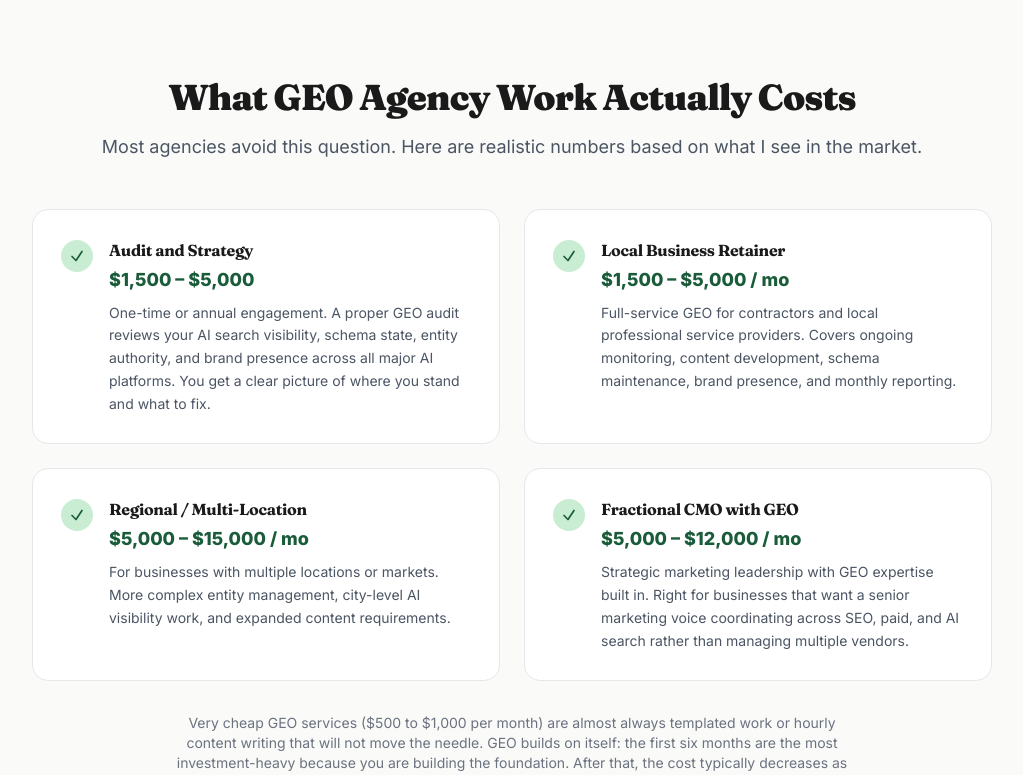
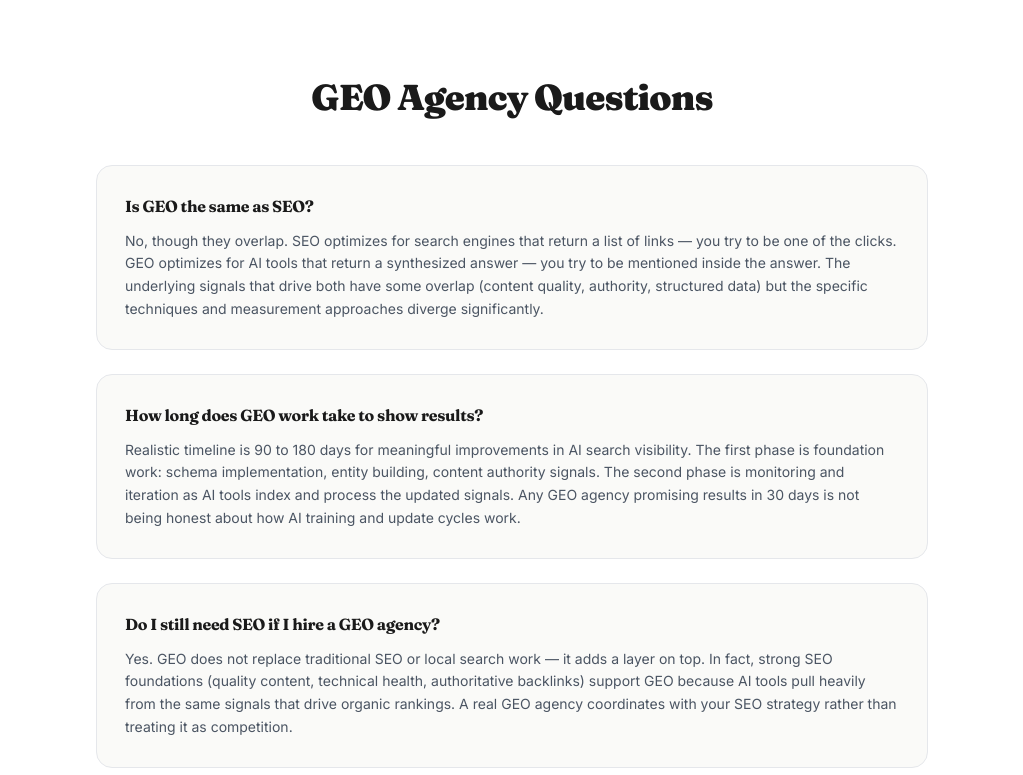
Before and after one commit to SequoiaGeo/next-website, a Next.js app: page /geo-agency in a window 1280 px wide. Shown: the part 5480-6255 px from the top of the page, without its empty margins (128-1151 px from the left). Built offline with nearby package versions, Linux system fonts and the light colour scheme; no server answers.

Commit message:
geo-agency: remove pricing section to match rest of site
No other service page has a standalone pricing section. Removing
keeps the page consistent and avoids anchoring expectations before
a conversation.

Co-Authored-By: Claude Sonnet 4.6 <noreply@anthropic.com>

```diff
--- a/src/app/geo-agency/page.tsx
+++ b/src/app/geo-agency/page.tsx
@@ -355,65 +355,6 @@ export default function GeoAgencyPage() {
         </div>
       </section>
 
-      {/* Pricing */}
-      <section className="bg-[#fafaf8] py-20">
-        <div className="mx-auto max-w-5xl px-6 lg:px-8">
-          <div className="text-center mb-12">
-            <h2 className="text-3xl font-extrabold tracking-tight text-[#1a1a1a] sm:text-4xl">
-              What GEO Agency Work Actually Costs
-            </h2>
-            <p className="mt-4 text-lg text-gray-600">
-              Most agencies avoid this question. Here are realistic numbers based on what I see in the market.
-            </p>
-          </div>
-          <div className="grid grid-cols-1 gap-6 sm:grid-cols-2">
-            {[
-              {
-                tier: "Audit and Strategy",
-                range: "$1,500 – $5,000",
-                desc: "One-time or annual engagement. A proper GEO audit reviews your AI search visibility, schema state, entity authority, and brand presence across all major AI platforms. You get a clear picture of where you stand and what to fix.",
-              },
-              {
-                tier: "Local Business Retainer",
-                range: "$1,500 – $5,000 / mo",
-                desc: "Full-service GEO for contractors and local professional service providers. Covers ongoing monitoring, content development, schema maintenance, brand presence, and monthly reporting.",
-              },
-              {
-                tier: "Regional / Multi-Location",
-                range: "$5,000 – $15,000 / mo",
-                desc: "For businesses with multiple locations or markets. More complex entity management, city-level AI visibility work, and expanded content requirements.",
-              },
-              {
-                tier: "Fractional CMO with GEO",
-                range: "$5,000 – $12,000 / mo",
-                desc: "Strategic marketing leadership with GEO expertise built in. Right for businesses that want a senior marketing voice coordinating across SEO, paid, and AI search rather than managing multiple vendors.",
-              },
-            ].map((item) => (
-              <div key={item.tier} className="rounded-2xl border border-gray-200 bg-white p-7">
-                <div className="flex items-start gap-4">
-                  <div className="mt-0.5 flex h-8 w-8 shrink-0 items-center justify-center rounded-full bg-[#C8EDD2]">
-                    <svg className="h-4 w-4 text-[#1A5C3A]" fill="none" viewBox="0 0 24 24" strokeWidth={2.5} stroke="currentColor">
-                      <path strokeLinecap="round" strokeLinejoin="round" d="M4.5 12.75l6 6 9-13.5" />
-                    </svg>
-                  </div>
-                  <div>
-                    <h3 className="text-base font-bold text-[#1a1a1a]">{item.tier}</h3>
-                    <div className="mt-1 text-lg font-extrabold text-[#1A5C3A]">{item.range}</div>
-                    <p className="mt-2 text-sm leading-relaxed text-gray-600">{item.desc}</p>
-                  </div>
-                </div>
-              </div>
-            ))}
-          </div>
-          <p className="mt-8 text-center text-sm text-gray-500 max-w-2xl mx-auto">
-            Very cheap GEO services ($500 to $1,000 per month) are almost always templated work or hourly content
-            writing that will not move the needle. GEO builds on itself: the first six months are the most investment-heavy
-            because you are building the foundation. After that, the cost typically decreases as the focus shifts to
-            maintenance and incremental improvements.
-          </p>
-        </div>
-      </section>
-
       {/* FAQ */}
       <section className="bg-white py-20">
         <div className="mx-auto max-w-4xl px-6 lg:px-8">
```
